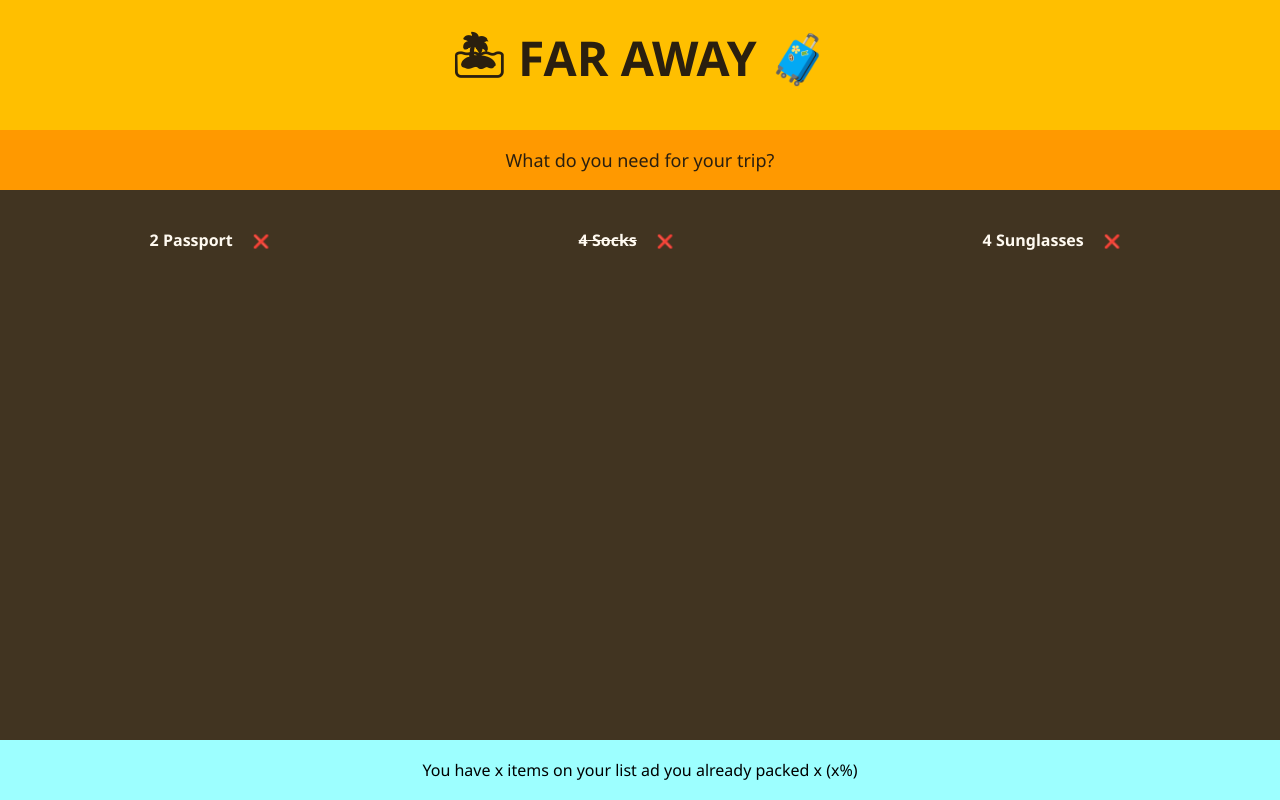
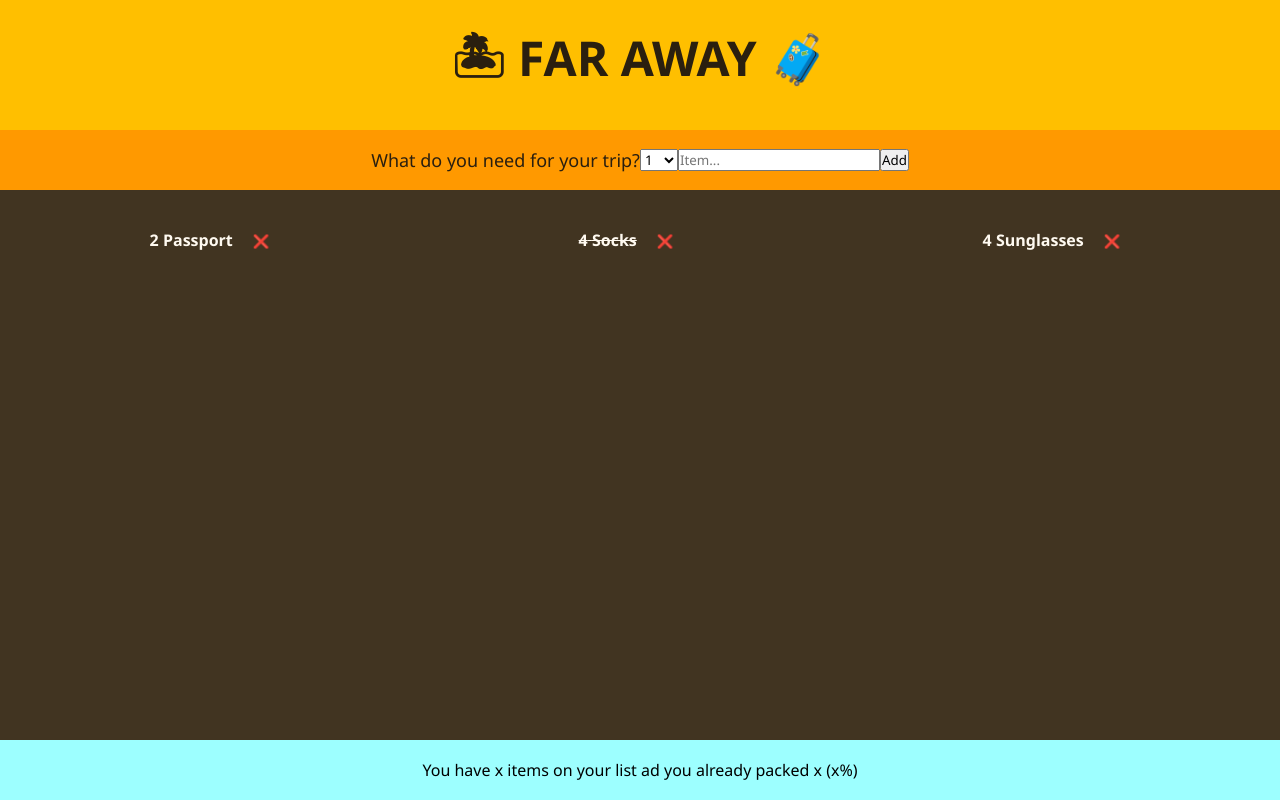
Before and after one commit to alisajad001/travel-list, a React (Vite) app: page / in a window 1280 px wide. Built offline with nearby package versions, Linux system fonts and the light colour scheme.

Commit message:
Add: Form inputs & Render number array for quantity

```diff
--- a/src/components/Form.jsx
+++ b/src/components/Form.jsx
@@ -1,8 +1,17 @@
 function Form() {
   return (
-    <div className="add-form">
+    <form className="add-form">
       <h3>What do you need for your trip?</h3>
-    </div>
+      <select>
+        {Array.from({ length: 20 }, (_, i) => i + 1).map((num) => (
+          <option key={num} value={num}>
+            {num}
+          </option>
+        ))}
+      </select>
+      <input type="text" placeholder="Item..." />
+      <button>Add</button>
+    </form>
   );
 }
 
```
